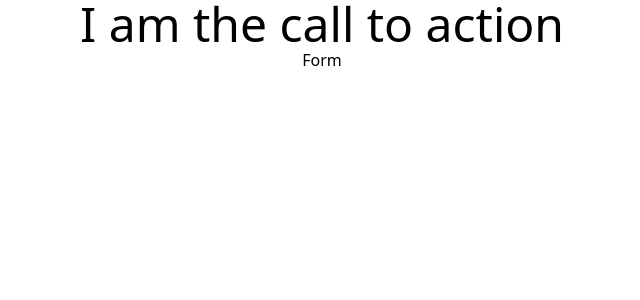
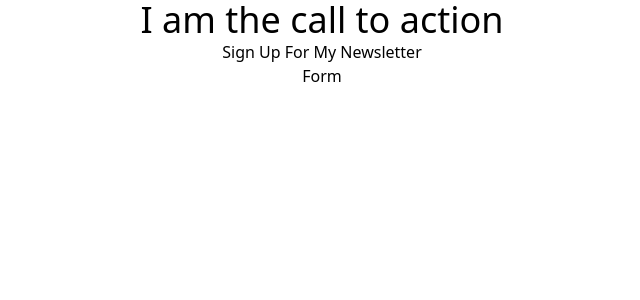
Before and after one commit to jasonawise/landingpage-template, a React (Create React App) app: page / in a window 1280 px wide. Shown: the top 300 px of the page, without its empty margins (318-958 px from the left). Built offline with nearby package versions, Linux system fonts and the light colour scheme.

Commit message:
- adding line height - adding content to cta

```diff
--- a/src/App.js
+++ b/src/App.js
@@ -3,7 +3,10 @@ import CallToAction from './Components/CallToAction';
 function App() {
   return (
     <div className="flex sm:flex-col items-center">
-      <CallToAction heading="I am the call to action" />
+      <CallToAction
+        heading="I am the call to action"
+        content="Sign Up For My Newsletter"
+      />
       <div>Form</div>
     </div>
   );
--- a/src/Components/CallToAction.js
+++ b/src/Components/CallToAction.js
@@ -1,14 +1,16 @@
 import React from 'react';
 import PropTypes from 'prop-types';
 
-const CallToAction = ({ heading }) => (
-  <div>
+const CallToAction = ({ heading, content }) => (
+  <div className="text-center">
     <h1>{heading}</h1>
+    <p>{content}</p>
   </div>
 );
 
 CallToAction.propTypes = {
   heading: PropTypes.string.isRequired,
+  content: PropTypes.string,
 };
 
 export default CallToAction;
--- a/src/index.css
+++ b/src/index.css
@@ -4,7 +4,10 @@
 @tailwind utilities;
 
 @layer base {
+  h1, h2, p {
+    @apply leading-normal
+  }
   h1 {
-    @apply text-5xl
+    @apply text-4xl;
   }
 }
```
